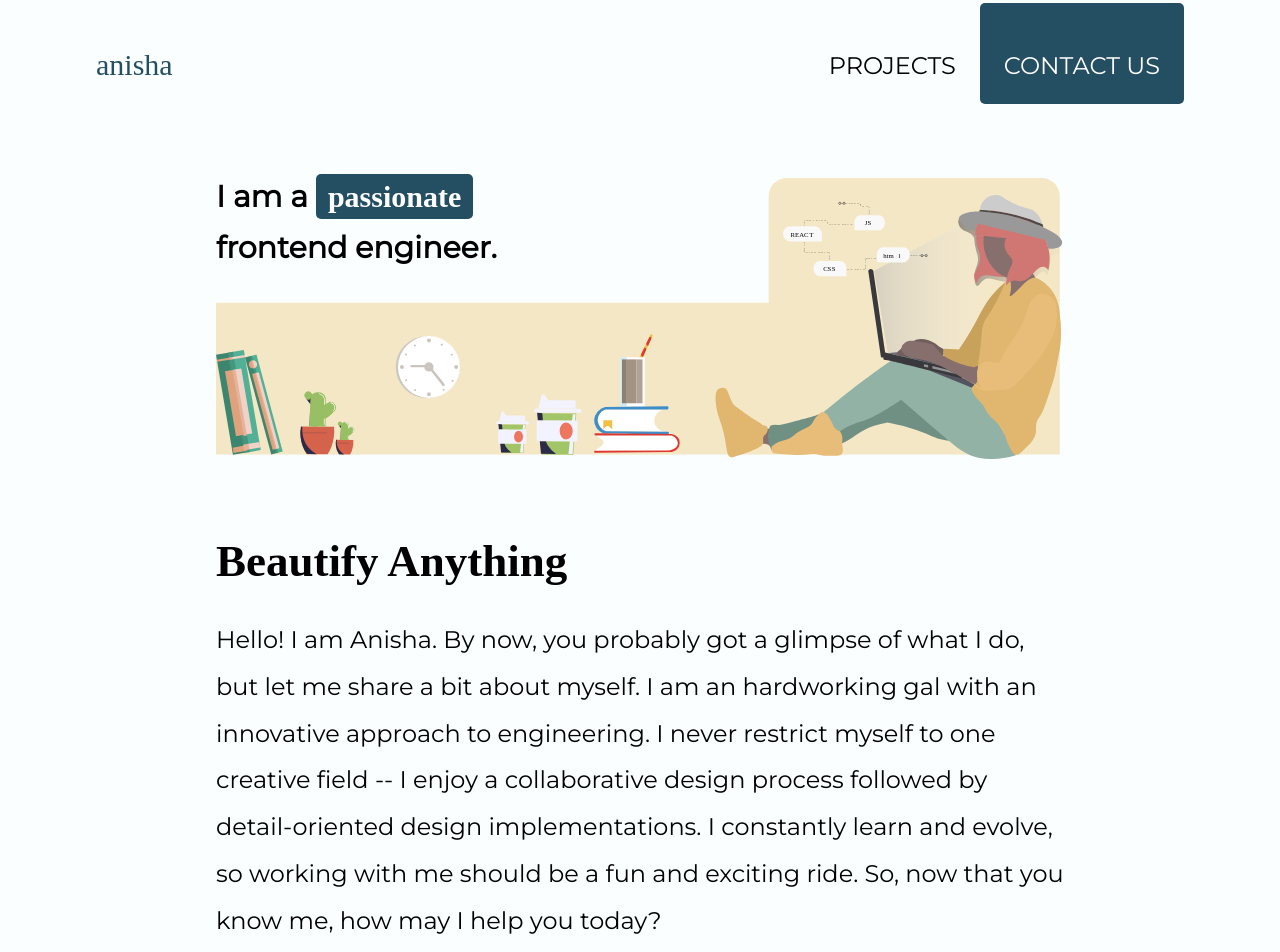
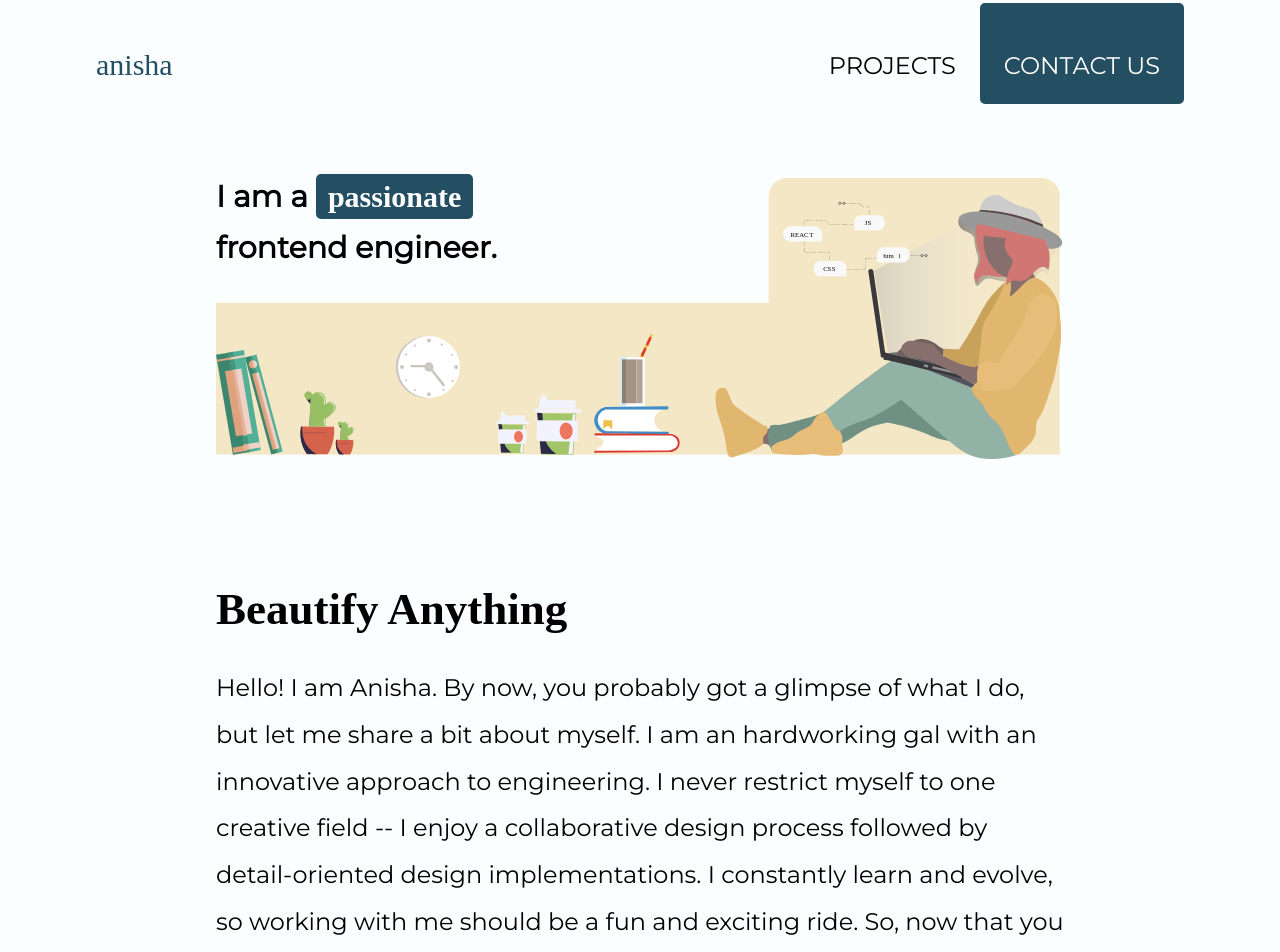
Before and after one commit to Anisha7/my-portfolio, a React (Create React App) app: page / in a window 1280 px wide. Shown: the top 952 px of the page. Built offline with nearby package versions, Linux system fonts and the light colour scheme.

Commit message:
style fixes

```diff
--- a/src/components/Home/components/Intro/styles.css
+++ b/src/components/Home/components/Intro/styles.css
@@ -1,5 +1,6 @@
 .intro {
-    margin-bottom: 72px;
+    margin-bottom: 120px;
+    margin-top: 120px;
 }
 
 .intro h1 {
--- a/src/components/Home/components/Skills/styles.css
+++ b/src/components/Home/components/Skills/styles.css
@@ -1,5 +1,6 @@
 .skills {
     margin-bottom: 72px;
+    margin-top: 72px;
 }
 
 .skill {
```
